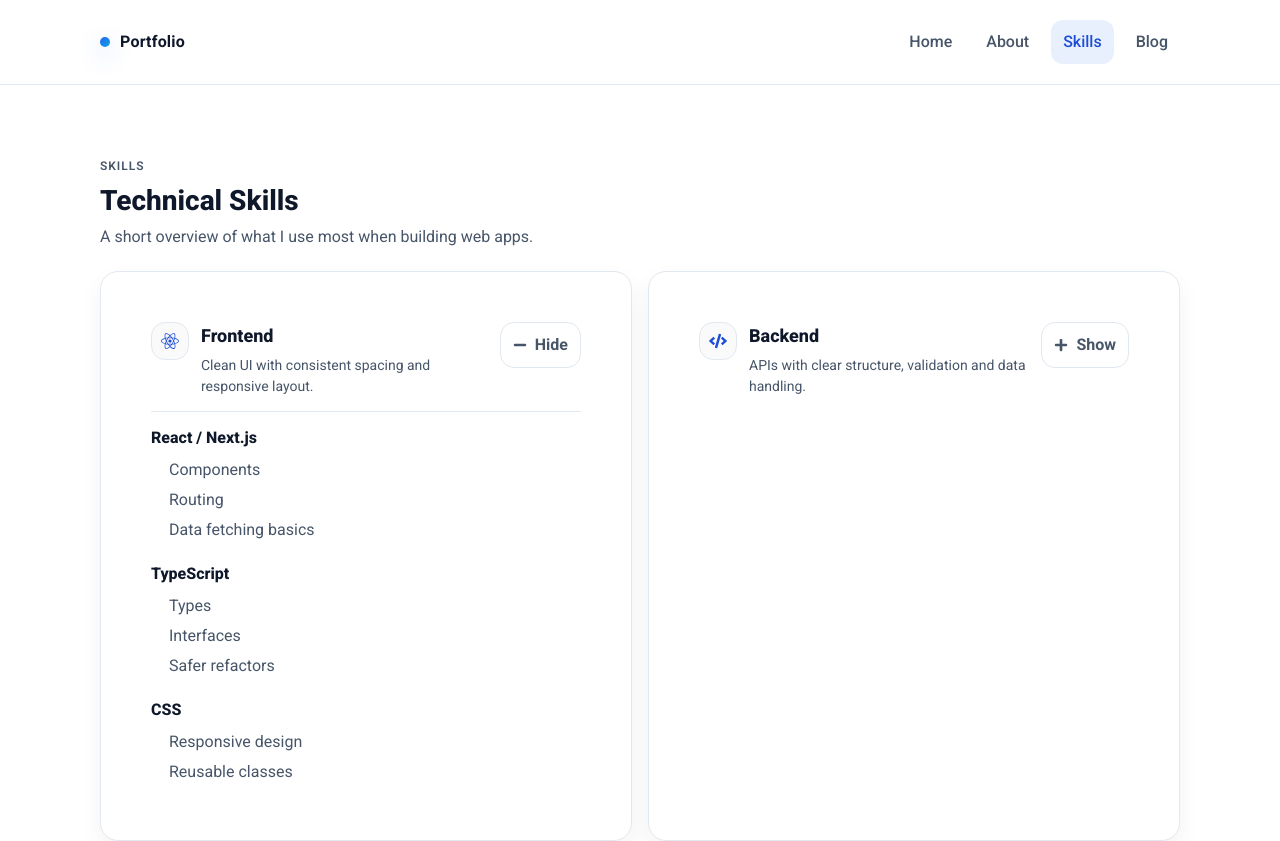
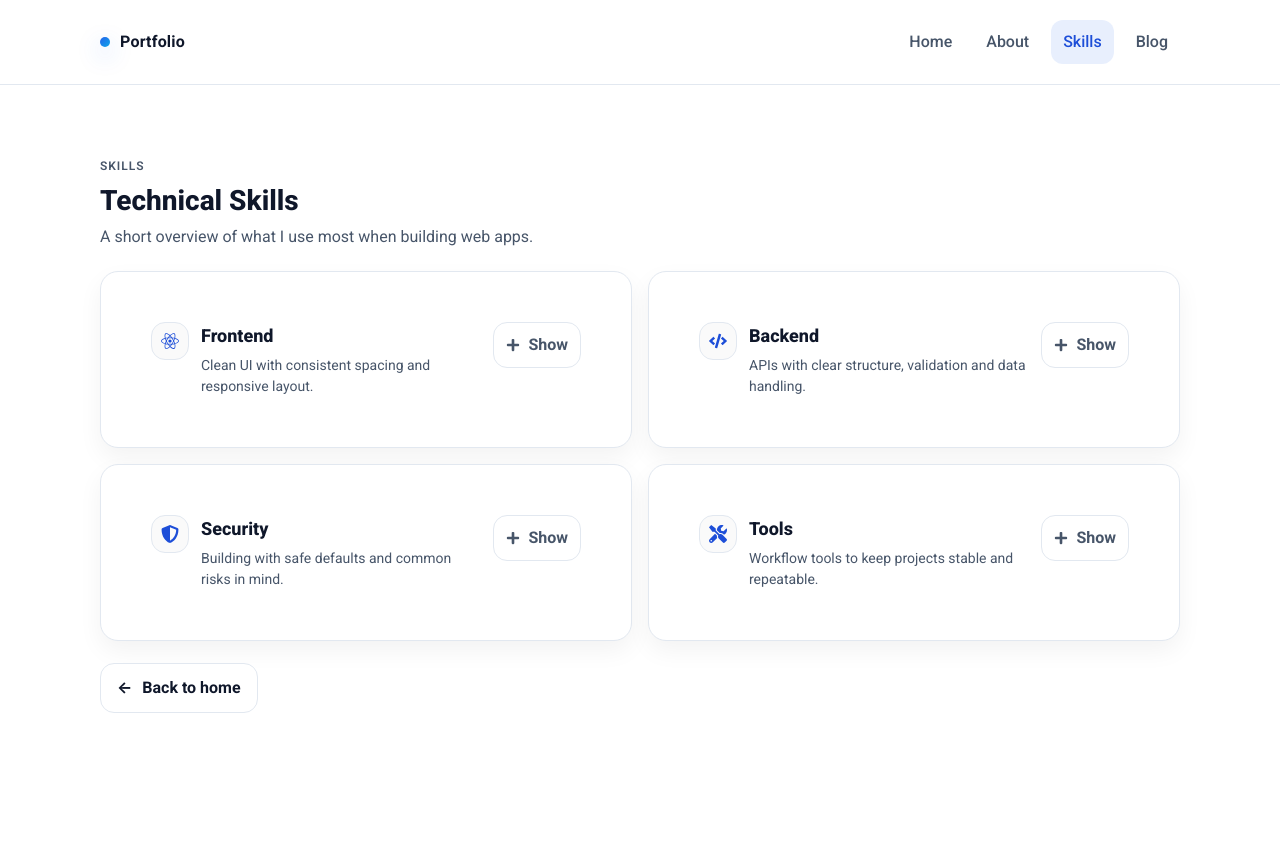
Before and after one commit to BelhajOuail/Portfolio, a Next.js app: page /skills in a window 1280 px wide. Shown: the top 841 px of the page. Built offline with nearby package versions, Linux system fonts and the light colour scheme.

Commit message:
Pijl toegevoegd en styling aangepast van cards

```diff
--- a/src/assets/styles/index.css
+++ b/src/assets/styles/index.css
@@ -509,6 +509,7 @@ a {
   flex-wrap: wrap;
 }
 
+
 /* responsive */
 @media (max-width: 900px) {
   .skills-grid {
--- a/src/pages/skills/index.tsx
+++ b/src/pages/skills/index.tsx
@@ -51,14 +51,11 @@ const SkillsPage = () => {
     []
   );
 
-  const [open, setOpen] = useState<Record<string, boolean>>(() => {
-    const initial: Record<string, boolean> = {};
-    categories.forEach((c) => (initial[c.title] = false));
-    if (categories[0]) initial[categories[0].title] = true; // first open
-    return initial;
-  });
+  const [open, setOpen] = useState<Record<number, boolean>>({});
 
-  const toggle = (key: string) => setOpen((p) => ({ ...p, [key]: !p[key] }));
+  const toggle = (index: number) => {
+    setOpen((prev) => ({ ...prev, [index]: !prev[index] }));
+  };
 
   return (
     <div className="site">
@@ -74,8 +71,8 @@ const SkillsPage = () => {
             </div>
 
             <div className="skills-grid">
-              {categories.map((cat) => {
-                const isOpen = !!open[cat.title];
+              {categories.map((cat, index) => {
+                const isOpen = !!open[index];
 
                 return (
                   <article key={cat.title} className="card skills-card">
@@ -84,6 +81,7 @@ const SkillsPage = () => {
                         <span className="skills-icon" aria-hidden="true">
                           {cat.icon}
                         </span>
+
                         <div>
                           <h2 className="card__title skills-card__title">{cat.title}</h2>
                           <p className="skills-card__desc">{cat.description}</p>
@@ -93,9 +91,9 @@ const SkillsPage = () => {
                       <button
                         type="button"
                         className="skills-toggle"
-                        onClick={() => toggle(cat.title)}
+                        onClick={() => toggle(index)}
                         aria-expanded={isOpen}
-                        aria-controls={`panel-${cat.title}`}
+                        aria-controls={`panel-${index}`}
                       >
                         {isOpen ? (
                           <>
@@ -111,7 +109,10 @@ const SkillsPage = () => {
                       </button>
                     </header>
 
-                    <div id={`panel-${cat.title}`} className={`skills-panel ${isOpen ? 'skills-panel--open' : ''}`}>
+                    <div
+                      id={`panel-${index}`}
+                      className={`skills-panel ${isOpen ? 'skills-panel--open' : ''}`}
+                    >
                       <div className="skills-list">
                         {cat.skills.map((skill) => (
                           <div key={skill.name} className="skills-item">
@@ -132,7 +133,8 @@ const SkillsPage = () => {
 
             <div className="skills-bottom">
               <Link href="/" className="btn btn--secondary">
-                Back to home
+                <span className="btn__icon">←</span>
+                <span>Back to home</span>
               </Link>
             </div>
           </div>
```
